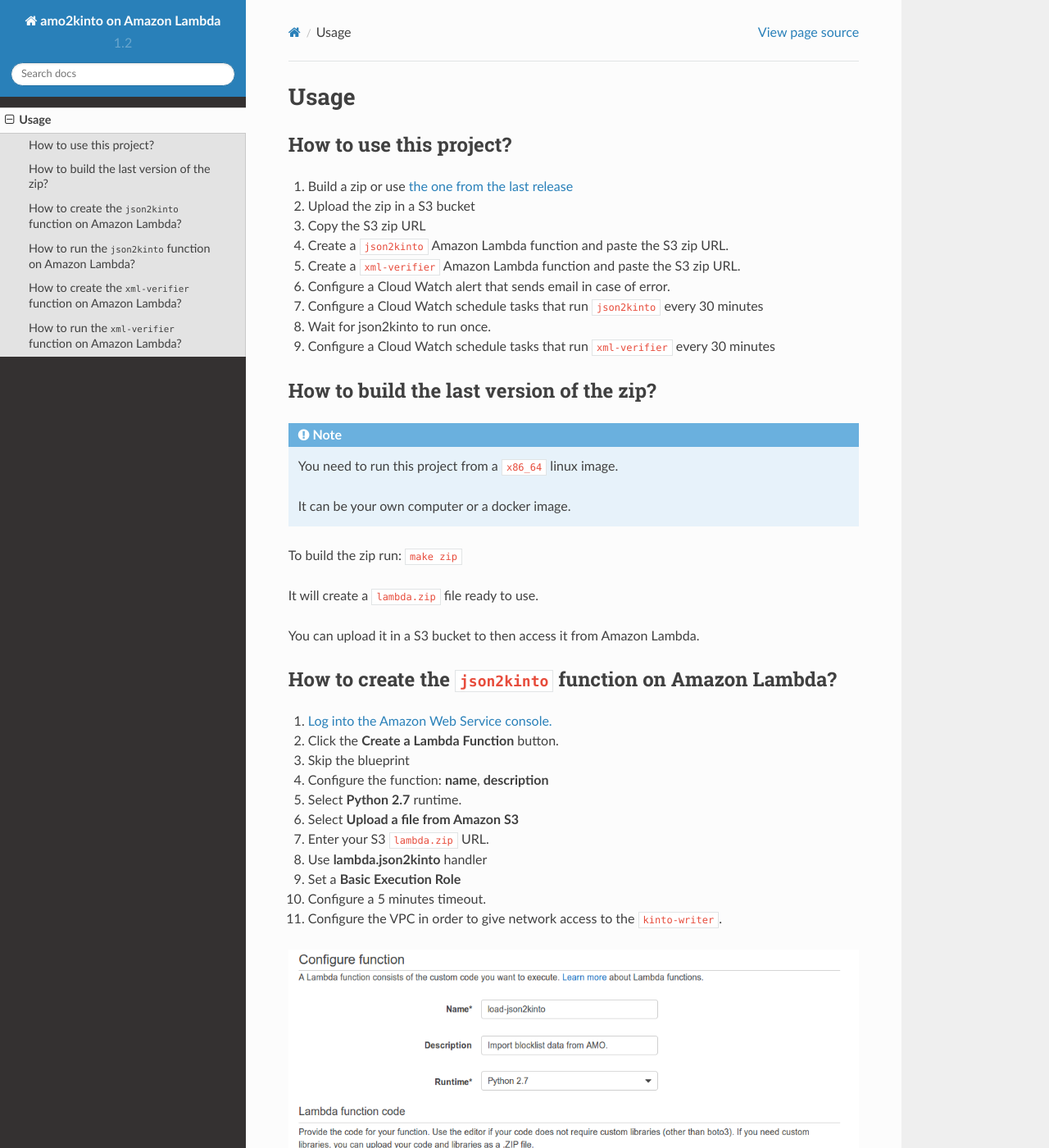
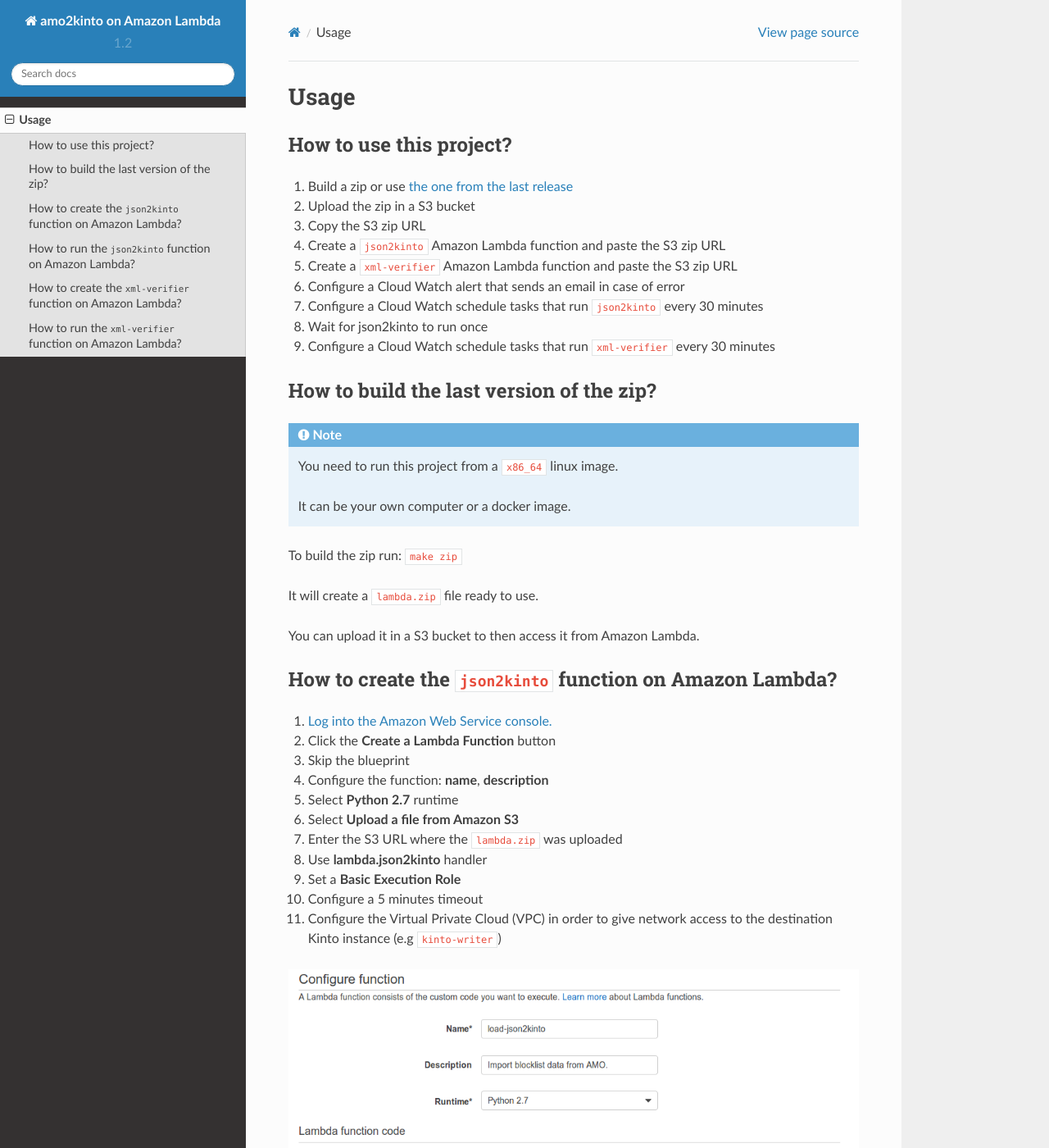
Before and after one commit to mozilla-services/remote-settings-lambdas, a Sphinx documentation site: the page built from docs/source/usage.rst, in a window 1280 px wide and 1400 px high. Shown: the whole window at 82% size. Built offline with Sphinx 7.4.7 and the Read the Docs theme 2.0.0, drawn with Linux system fonts in a browser that asks for light colours; some of the changed text lies outside the part shown.

Commit message:
Minor fixes

```diff
--- a/docs/source/usage.rst
+++ b/docs/source/usage.rst
@@ -7,11 +7,11 @@
 1. Build a zip or use `the one from the last release <https://github.com/mozilla-services/amo2kinto-lambda/releases>`_
 2. Upload the zip in a S3 bucket
 3. Copy the S3 zip URL
-4. Create a ``json2kinto`` Amazon Lambda function and paste the S3 zip URL.
-5. Create a ``xml-verifier`` Amazon Lambda function and paste the S3 zip URL.
-6. Configure a Cloud Watch alert that sends email in case of error.
+4. Create a ``json2kinto`` Amazon Lambda function and paste the S3 zip URL
+5. Create a ``xml-verifier`` Amazon Lambda function and paste the S3 zip URL
+6. Configure a Cloud Watch alert that sends an email in case of error
 7. Configure a Cloud Watch schedule tasks that run ``json2kinto`` every 30 minutes
-8. Wait for json2kinto to run once.
+8. Wait for json2kinto to run once
 9. Configure a Cloud Watch schedule tasks that run ``xml-verifier`` every 30 minutes
 
 
@@ -34,16 +34,17 @@
 -----------------------------------------------------------
 
 1. `Log into the Amazon Web Service console. <https://console.aws.amazon.com/lambda/home>`_
-2. Click the **Create a Lambda Function** button.
+2. Click the **Create a Lambda Function** button
 3. Skip the blueprint
 4. Configure the function: **name**, **description**
-5. Select **Python 2.7** runtime.
+5. Select **Python 2.7** runtime
 6. Select **Upload a file from Amazon S3**
-7. Enter your S3 ``lambda.zip`` URL.
+7. Enter the S3 URL where the ``lambda.zip`` was uploaded
 8. Use **lambda.json2kinto** handler
 9. Set a **Basic Execution Role**
-10. Configure a 5 minutes timeout.
-11. Configure the VPC in order to give network access to the ``kinto-writer``.
+10. Configure a 5 minutes timeout
+11. Configure the Virtual Private Cloud (VPC) in order to give network access to
+    the destination Kinto instance (e.g ``kinto-writer``)
 
 .. image:: images/json2kinto-setup.png
     :align: center
@@ -131,16 +132,16 @@
 -------------------------------------------------------------
 
 1. `Log into the Amazon Web Service console. <https://console.aws.amazon.com/lambda/home>`_
-2. Click the **Create a Lambda Function** button.
+2. Click the **Create a Lambda Function** button
 3. Skip the blueprint
 4. Configure the function: **name**, **description**
-5. Select **Python 2.7** runtime.
+5. Select **Python 2.7** runtime
 6. Select **Upload a file from Amazon S3**
-7. Enter your S3 ``lambda.zip`` URL.
+7. Enter your S3 ``lambda.zip`` URL
 8. Use **lambda.xmlverifier** handler
 9. Set a **Basic Execution Role**
-10. Configure a 5 minutes timeout.
-11. You can proceed without a VPC.
+10. Configure a 5 minutes timeout
+11. You can proceed without a VPC
 
 .. image:: images/xmlverifier-setup.png
     :align: center
```
Also changed, not shown: other parts of docs/source/usage.rst (+2 -2 lines).
